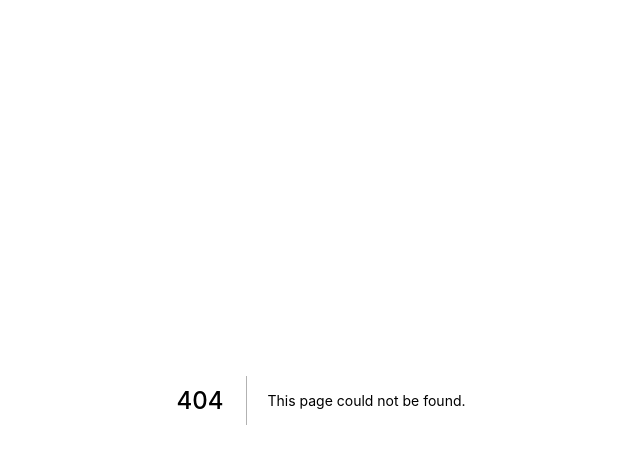
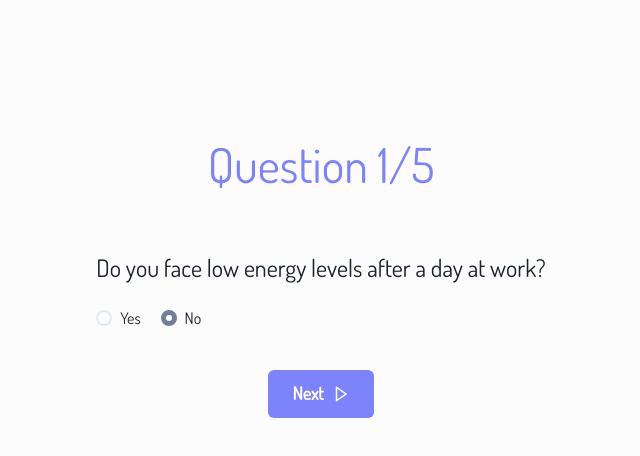
Before and after one commit to Saurabh7120/ssw555smxx2021Fall, a Next.js app in the folder cs555-project/: page /questions in a window 1280 px wide. Before the commit this address had no page. Shown: the top 456 px of the page, without its empty margins (319-959 px from the left). Built offline with nearby package versions, Linux system fonts and the light colour scheme.

Commit message:
question component created

```diff
--- /dev/null
+++ b/cs555-project/components/questions/index.js
@@ -0,0 +1,15 @@
+import { SlideFade } from '@chakra-ui/react';
+import {BiRightArrow} from 'react-icons/bi'
+import { QuestionLayout } from './questionLayout';
+import React from 'react';
+
+
+const Questions = () => {
+    return (
+        <SlideFade in={true} offsetY='50px'>
+            <QuestionLayout questionNumber={1} question="Do you face low energy levels after a day at work?" handleNext={answer => console.log(answer)}/>
+        </SlideFade>
+    );
+};
+
+export  {Questions};
--- /dev/null
+++ b/cs555-project/components/questions/questionLayout.js
@@ -0,0 +1,32 @@
+import { Container, Text,Spacer,Stack,Button, Radio, RadioGroup  } from '@chakra-ui/react';
+import {BiRightArrow} from 'react-icons/bi'
+import React,{useState} from 'react';
+
+
+const QuestionLayout = ({questionNumber,question,handleNext}) => {
+
+    const [answer, setAnswer] = useState(2);
+
+    return (
+        <Container alignItems='center' pt='10%' pb='10%' textAlign='center'>
+            <Text mb='50px' fontSize='5xl' color='brand.900'>Question {questionNumber}/5</Text>
+            <Text mb='20px' fontSize='2xl' >{question}</Text>
+            <Spacer/>
+            <RadioGroup value={answer} onChange={value => setAnswer(parseInt(value))} mb='40px' pl='15px'>
+                <Stack spacing={5} direction="row">
+                    <Radio colorScheme="gray" value={1}>
+                    Yes
+                    </Radio>
+                    <Radio colorScheme="gray" value={2}>
+                    No
+                    </Radio>
+                </Stack>
+            </RadioGroup>
+            <Button rightIcon={<BiRightArrow/>} bg='brand.900' size='lg' onClick={() => handleNext(answer)}>
+                Next
+            </Button>
+        </Container>
+    );
+};
+
+export  {QuestionLayout};
--- /dev/null
+++ b/cs555-project/pages/questions/index.js
@@ -0,0 +1,12 @@
+import { Text } from "@chakra-ui/layout"
+import {Layout} from "../../components/core"
+import { Questions } from "../../components/questions"
+
+
+export default function Home() {
+  return (
+    <Layout>
+      <Questions/>
+    </Layout>
+  )
+}
```
Also changed, not shown: cs555-project/components/primaryCategory/index.js (+34 -6 lines).
